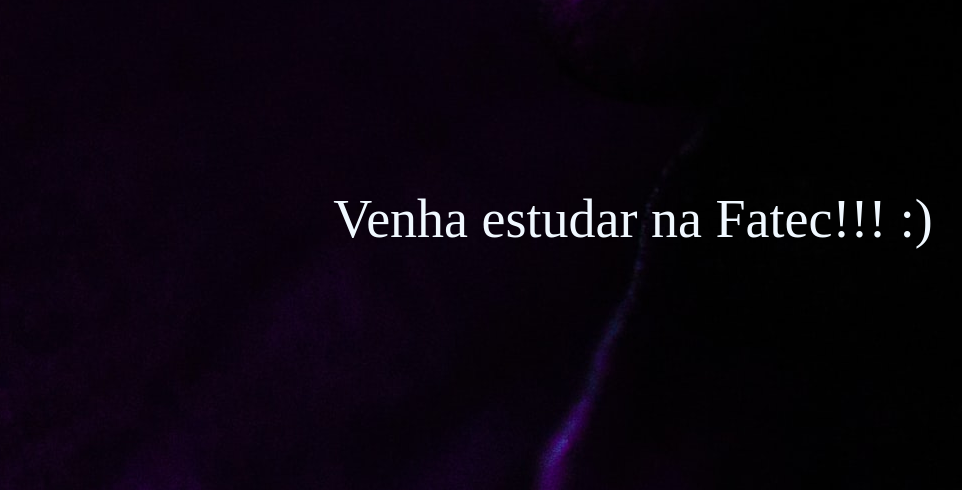
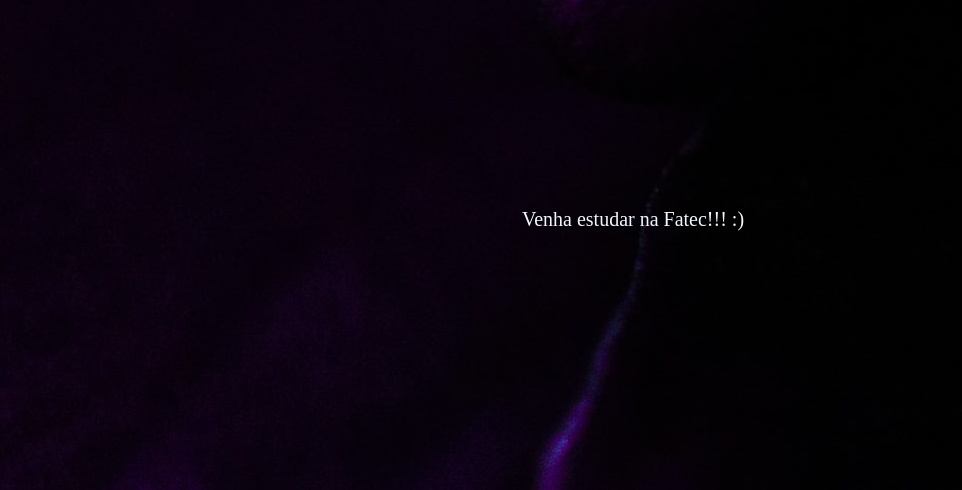
Before and after one commit to alanazip/aulas_js, a PHP site: page /letreiro.html in a window 1280 px wide. Shown: the part 181-671 px from the top of the page, without its empty margins (7-969 px from the left). Run offline with PHP 8.4, Linux system fonts and the light colour scheme; some web fonts are replaced.

Commit message:
Update letreiro.css

```diff
--- a/letreiro.css
+++ b/letreiro.css
@@ -12,5 +12,5 @@
     color: aliceblue;
 }
 div {
-    font-size: 3em;
+    font-size: 20px;
 }
```
